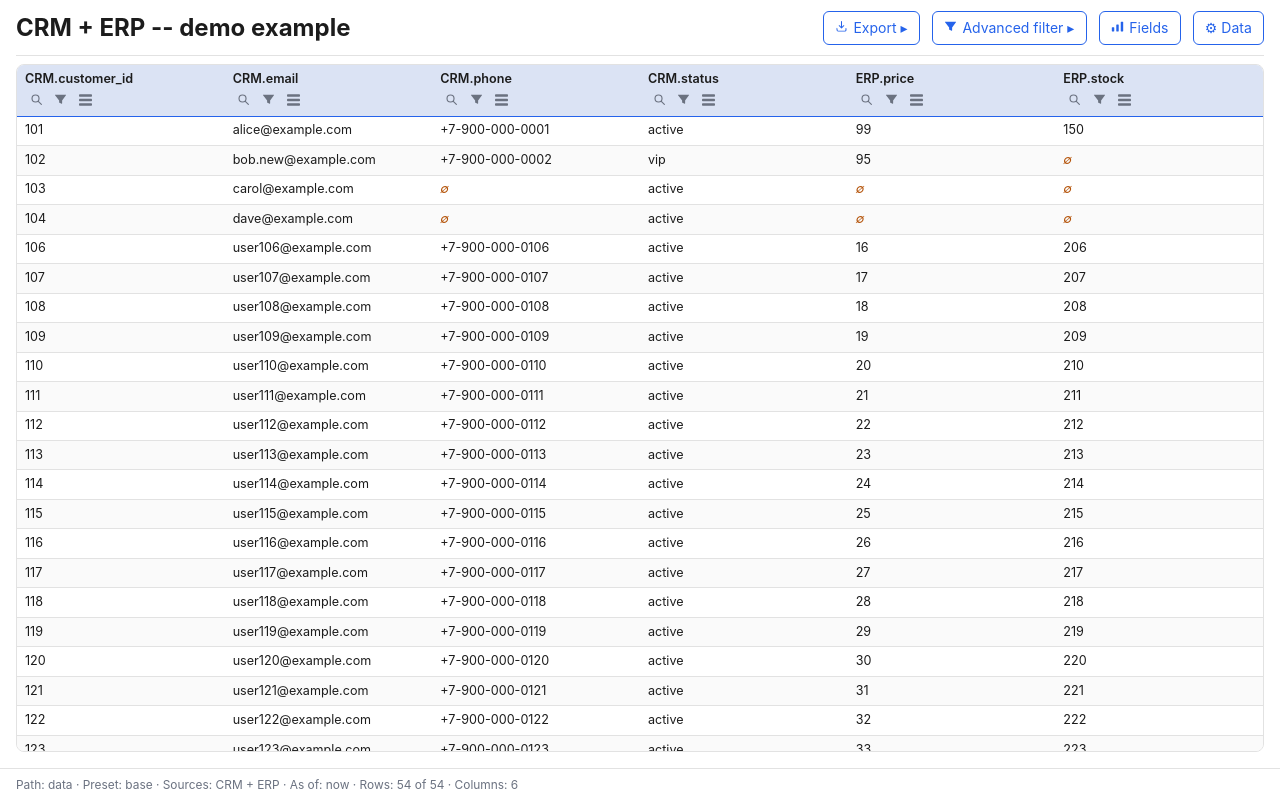
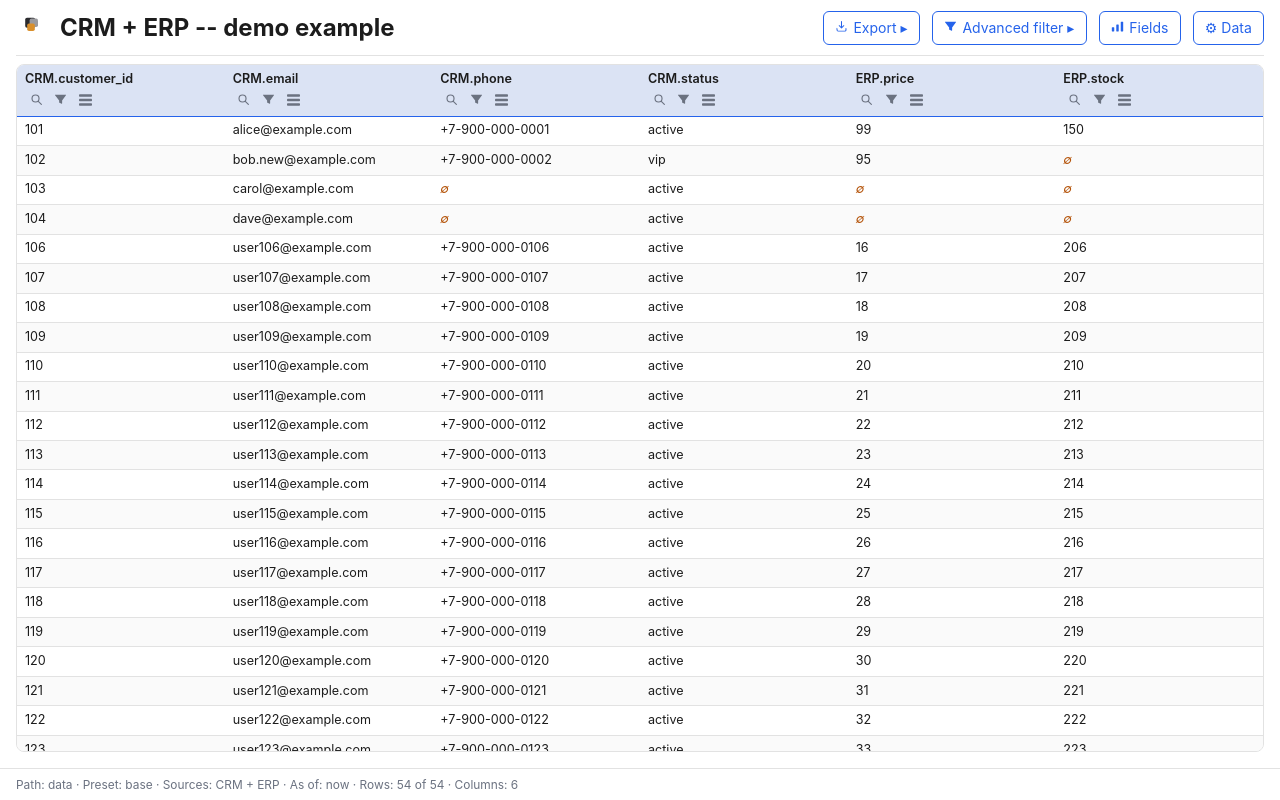
Before and after one commit to JoinSheets/JoinSheets, a plain HTML site: page index.html in a window 1280 px wide. Drawn offline with Linux system fonts and the light colour scheme; files whose address does not match are found by name.

Commit message:
Add an org-site link to the nav header
A small logo button, first in the nav header (before the title), linking
to https://joinsheets.github.io/ -- the one way back to the docs site
from inside the product itself, on every screen (the header is always
present). Same mark (three overlapping rounded squares) as the org site's
own current placeholder logo, inlined as SVG in its own colors rather
than the currentColor treatment used by the other nav icons here, so it
reads as a brand mark rather than a UI control.

Co-Authored-By: Claude Sonnet 5 <noreply@anthropic.com>
Claude-Session: https://claude.ai/code/session_01TGziJWiQEVuoobB97Nh5yA

```diff
--- a/styles.css
+++ b/styles.css
@@ -80,6 +80,13 @@ h2 { font-size: 1rem; margin: 1.5rem 0 .5rem; color: var(--muted); text-transfor
    bar's height, giving the menu buttons more room around them */
 .nav strong { font-size: 1.5rem; font-weight: 700; }
 .nav .spacer { flex: 1; }
+/* org logo link, first in .nav (before the title) -- the gap between it and the
+   title comes from .nav's own flex gap, nothing extra needed here. */
+.org-logo {
+  display: inline-flex; align-items: center; justify-content: center;
+  flex: none; width: 2rem; height: 2rem; border-radius: 6px;
+}
+.org-logo:hover { background: var(--head-bg); }
 /* the status line at the bottom of the window (as in many desktop apps) -- not
    .app, but a direct child of body: its own horizontal padding (.app doesn't give it
    any outside itself), fixed -- always visible regardless of page scroll */
--- a/view-common.js
+++ b/view-common.js
@@ -184,6 +184,15 @@
     return el('div', { class: 'quick-panel' }, field, dropdown, limitRow);
   };
 
+  // The org mark (three overlapping rounded squares -- joinsheets.github.io's own
+  // logo, kept in its own colors rather than currentColor like the other icons here,
+  // so it reads as a brand mark rather than a UI control).
+  var ORG_LOGO_SVG =
+    '<svg viewBox="0 0 100 100" width="20" height="20" aria-hidden="true" focusable="false">'
+    + '<rect x="16" y="14" width="50" height="50" rx="9" ry="9" fill="#2b2b2e"/>'
+    + '<rect x="38" y="18" width="42" height="42" rx="9" ry="9" fill="#9a9a9e"/>'
+    + '<rect x="26" y="42" width="38" height="38" rx="9" ry="9" fill="#d98f2b"/></svg>';
+
   // Funnel icon -- the same one used by the column quick-filter apply button in
   // view-table.js (reused from there via ViewCommon.FUNNEL_SVG -- one visual language
   // for "this is about filtering").
@@ -293,6 +302,10 @@
     // name: a blank preset (nothing selected) shows an empty string, not a placeholder
     // -- see store.js::normalizePreset.
     return el('header', { class: 'nav' },
+      el('a', {
+        class: 'org-logo', href: 'https://joinsheets.github.io/',
+        target: '_blank', rel: 'noopener', title: 'JoinSheets documentation & site'
+      }, el('span', { html: ORG_LOGO_SVG })),
       el('strong', {}, (state.preset && state.preset.description) || ''),
       el('span', { class: 'spacer' }),
       menu
```
